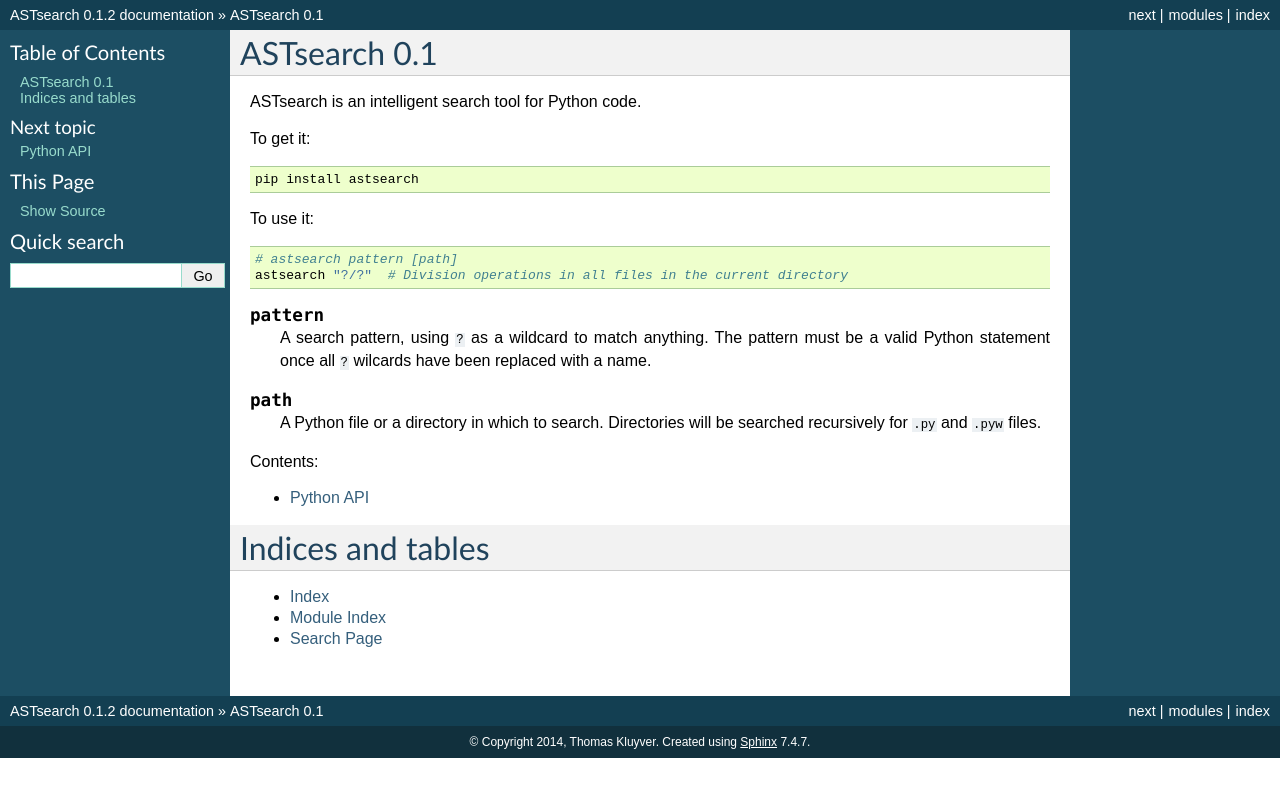
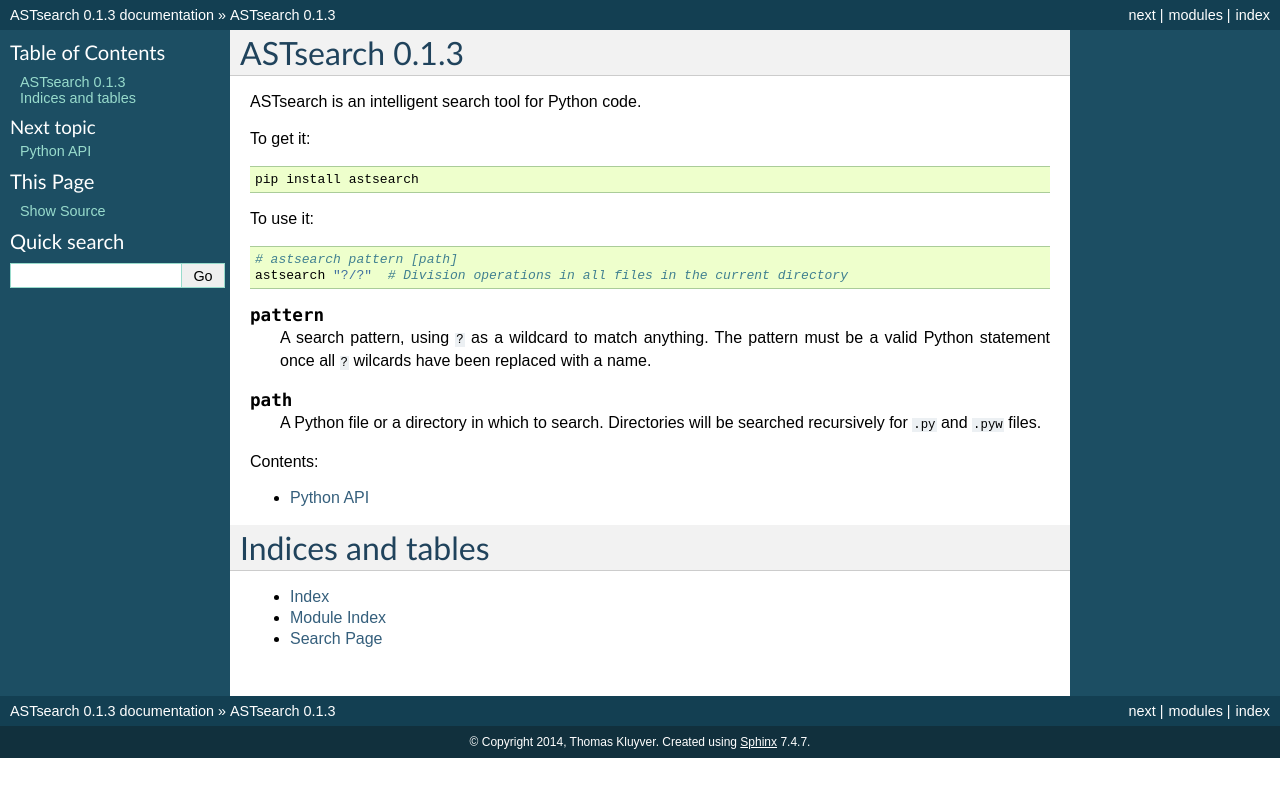
Before and after one commit to takluyver/astsearch, a Sphinx documentation site: the page built from doc/index.rst, in a window 1280 px wide. Shown: the top 797 px of the page. Built offline with Sphinx 7.4.7, drawn with Linux system fonts in a browser that asks for light colours.

Commit message:
Version number -> 0.1.3

```diff
--- a/astsearch.py
+++ b/astsearch.py
@@ -5,7 +5,7 @@
 import sys
 import warnings
 
-__version__ = '0.1.2'
+__version__ = '0.1.3'
 
 class ASTPatternFinder(object):
     """Scans Python code for AST nodes matching pattern.
--- a/doc/conf.py
+++ b/doc/conf.py
@@ -54,9 +54,9 @@
 # built documents.
 #
 # The short X.Y version.
-version = '0.1'
+version = '0.1.3'
 # The full version, including alpha/beta/rc tags.
-release = '0.1.2'
+release = version
 
 # The language for content autogenerated by Sphinx. Refer to documentation
 # for a list of supported languages.
```
